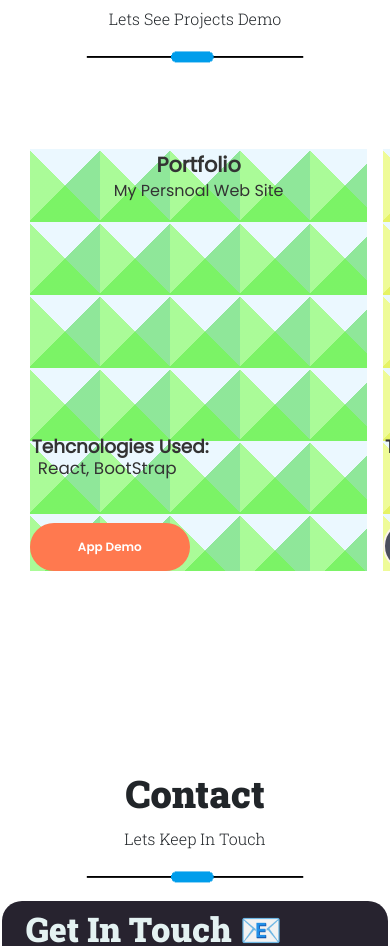
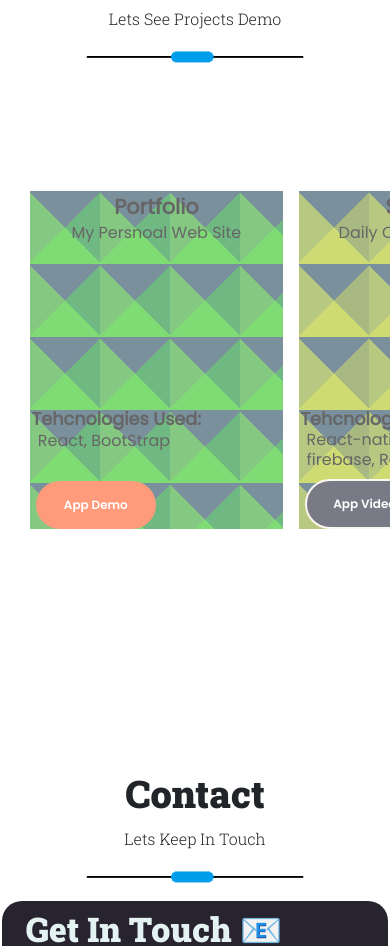
Before and after one commit to farucis/Portfolio-Faruch-I, a React (Create React App) app: page / in a window 390 px wide. Shown: the part 2885-3831 px from the top of the page. Built offline with nearby package versions, Linux system fonts and the light colour scheme; a web font is replaced by a local one.

Commit message:
update project component

```diff
--- a/src/PortfolioContainer/Projects/Projects.css
+++ b/src/PortfolioContainer/Projects/Projects.css
@@ -19,7 +19,7 @@
   padding-block: 26px;
   padding-inline: 22px;
   display: flex;
-  scroll-snap-type: x proximity;
+  scroll-snap-type: x mandatory;
   overflow-x: scroll;
   overflow-y: hidden;
   width: 100vw;
@@ -30,10 +30,9 @@
   min-width: 40vh;
   margin: 2vw;
   transition: all 0.3s ease-out;
-  opacity: 0.8;
+  opacity: 0.6;
   background-size: cover;
   background-color: rgb(35, 70, 92);
-  background-color: #e6f7ff;
   background-image: linear-gradient(
       45deg,
       rgba(0, 170, 255, 0.5) 50%,
@@ -66,6 +65,30 @@
     ),
     linear-gradient(-45deg, rgba(163, 0, 204, 0.5) 50%, transparent 50%);
 }
+.demo-projects-parent section:nth-child(4) {
+  background-image: linear-gradient(
+      45deg,
+      rgba(255, 0, 0, 0.5) 50%,
+      transparent 50%
+    ),
+    linear-gradient(-45deg, rgba(204, 0, 0, 0.5) 50%, transparent 50%);
+}
+.demo-projects-parent section:nth-child(5) {
+  background-image: linear-gradient(
+      45deg,
+      rgba(84, 0, 96, 0.5) 50%,
+      transparent 50%
+    ),
+    linear-gradient(-45deg, rgba(108, 0, 112, 0.5) 50%, transparent 50%);
+}
+.demo-projects-parent section:nth-child(6) {
+  background-image: linear-gradient(
+      45deg,
+      rgba(0, 255, 242, 0.5) 50%,
+      transparent 50%
+    ),
+    linear-gradient(-45deg, rgba(0, 204, 204, 0.5) 50%, transparent 50%);
+}
 
 .demo-projects-parent section:hover {
   transform: scale(1.2);
@@ -74,7 +97,7 @@
   box-shadow: 0 1px 1px 1px rgba(0, 0, 0, 0.5);
   z-index: 100;
   transition: all 0.3s ease-in-out;
-  background-color: aliceblue;
+  background-color: #e6f7ff;
 }
 
 /* section: css */
@@ -111,7 +134,7 @@
 .project-section-image {
   display: flex;
   flex-direction: column;
-  height: 40vh;
+  height: 29vh;
 }
 .project-section-options {
   height: 36vh;
@@ -123,25 +146,59 @@
   margin-top: 20px;
 }
 .project-section-options h2 {
-  font-size: 1.15rem;
+  font-size: 1.1rem;
   font-weight: bold;
   color: rgb(0, 0, 0);
   padding: 2px !important;
 }
 .project-section-options h2 span {
   display: flex;
-  font-size: 1.05rem;
+  font-size: 1rem;
   font-weight: 400;
   padding-inline: 6px !important;
-
 }
 .project-section-buttons {
   display: flex;
   flex-direction: row;
   justify-content: space-between;
+  padding-inline: 6px !important;
 }
-
+.project-section-buttons .btn {
+  width: 120px;
+}
+.project-section-buttons .highlighted-btn:hover {
+  background-color: rgb(248, 211, 207);
+}
 .video-show {
   align-self: center;
   background-color: rgb(44, 44, 44);
 }
+
+@media screen and (max-width: 1110px) {
+  .demo-projects-parent section {
+    height: 37vh;
+    min-width: 36vh;
+  }
+}
+
+@media screen and (max-width: 910px) {
+  .demo-projects-parent section {
+    height: 40vh;
+    min-width: 30vh;
+  }
+  .project-section-buttons .btn {
+  }
+}
+
+@media screen and (max-width: 375px) {
+  .demo-projects-parent section {
+    height: 47vh;
+    min-width: 30vh;
+  }
+  .project-section-buttons .btn {
+    width: 80px;
+  }
+  .video-show {
+    height: 90px;
+  }
+}
--- a/src/PortfolioContainer/Projects/Projects.js
+++ b/src/PortfolioContainer/Projects/Projects.js
@@ -9,6 +9,7 @@ const projects = [
     tehcnologies: "React, BootStrap",
     url: "https://portfolio-faruch.herokuapp.com/",
     video_url: null,
+    source_url: "https://github.com/farucis/Portfolio-Faruch-I",
   },
   {
     name: "Shapeit",
@@ -17,6 +18,7 @@ const projects = [
     url: "https://expo.dev/@faruch/Shapeit",
     video_url:
       "https://user-images.githubusercontent.com/58651410/169829260-d985197e-d167-48ce-9105-f3f6cd35f738.mp4",
+    source_url: "https://github.com/farucis/Shapeit-Final",
   },
   {
     name: "Scrum Master",
@@ -24,6 +26,15 @@ const projects = [
     tehcnologies: "React-native, react-redux, firebase",
     url: null,
     video_url: null,
+    source_url: "https://github.com/farucis/ScruMaster",
+  },
+  {
+    name: "Accessibility",
+    summary: "App for mute and deaf people",
+    tehcnologies: "React Native, google-cloud-api",
+    url: null,
+    video_url: null,
+    source_url: "https://github.com/farucis/Accessibility",
   },
   {
     name: "Smart Book",
@@ -31,31 +42,35 @@ const projects = [
     tehcnologies: "asp.net, c#, sql server",
     url: null,
     video_url: null,
+    source_url: "https://github.com/farucis/SmartBook-1",
   },
   {
-    name: "nnnnn",
-    summary: "ssssss",
-    tehcnologies: "tttttt",
+    name: "Recommendation System ",
+    summary: "CF/CBF and Hybrid Recommendation System ",
+    tehcnologies: "Python, numpy, pandas, sklearn, matplotlib",
     url: null,
     video_url: null,
+    source_url: "https://github.com/farucis/Hybrid-Recommendation-system",
   },
   {
-    name: "nnnnn",
-    summary: "ssssss",
-    tehcnologies: "tttttt",
+    name: "Classification Manuscript",
+    summary: "Classification Of Manuscript By Gender",
+    tehcnologies: "Python, pandas, numpy, sklearn, skimage, tabulate",
     url: null,
     video_url: null,
+    source_url:
+      "https://github.com/farucis/Classification-of-manuscript-by-gender",
   },
 ];
 
-const Project = () => {
+const Project = (name) => {
   return (
     <div className="demo-projects-container">
       <TitleHeader title="Projects" subTitle="Lets See Projects Demo" />
       <div className="demo-projects-parent">
         <div className="p-scroll">
           {projects.map((project, index) => (
-            <section key={index}>
+            <section key={index} id={project.name}>
               <ProjectSection project={project} />
             </section>
           ))}
@@ -69,7 +84,7 @@ const ProjectSection = ({ project }) => {
   const ShowVideo = () => {
     if (project.video_url) {
       return (
-        <video className="video-show" width="90%" height="50%" controls>
+        <video className="video-show" width="90%" height="40%" controls>
           <source src={project.video_url} type="video/mp4" />
         </video>
       );
@@ -77,10 +92,8 @@ const ProjectSection = ({ project }) => {
   };
   const [showVideo, setShowVideo] = React.useState(false);
 
-  React.useEffect(() => {});
-
   return (
-    <div className="project-section-container" id={project.name}>
+    <div className="project-section-container">
       {/*   ///Project Header///   */}
       <div className="project-section-header">
         <div className="project-section-title">
@@ -117,7 +130,11 @@ const ProjectSection = ({ project }) => {
             <a href={project.url}>
               <span className="btn highlighted-btn">App Demo</span>
             </a>
-          ) : null}
+          ) : (
+            <a href={project.source_url}>
+              <span className="btn highlighted-btn">Source Code</span>
+            </a>
+          )}
         </div>
       </div>
     </div>
```
